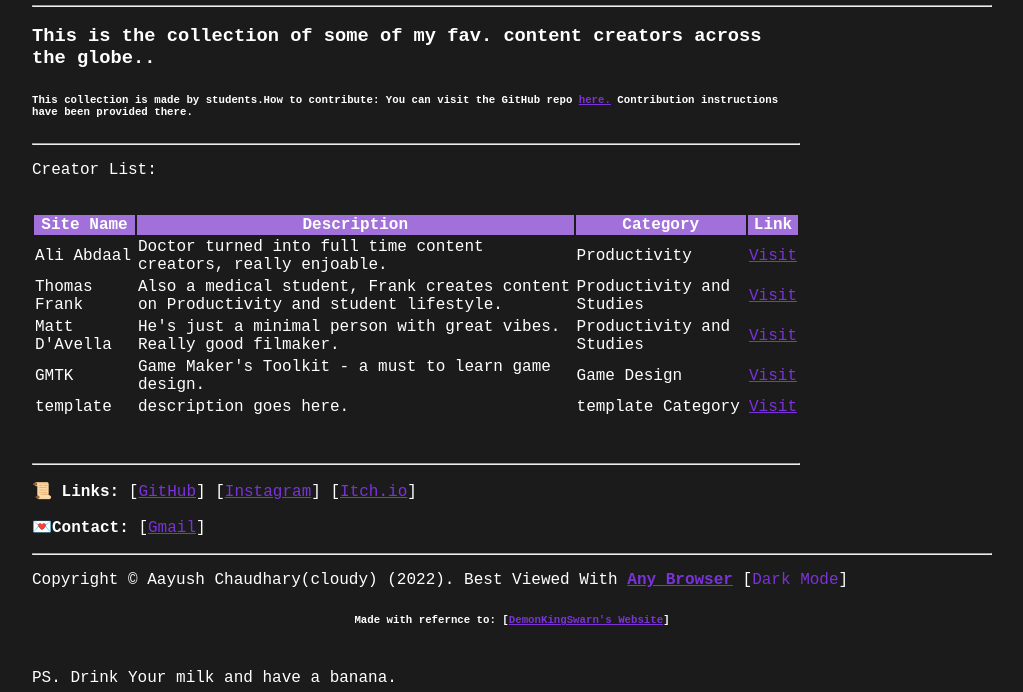
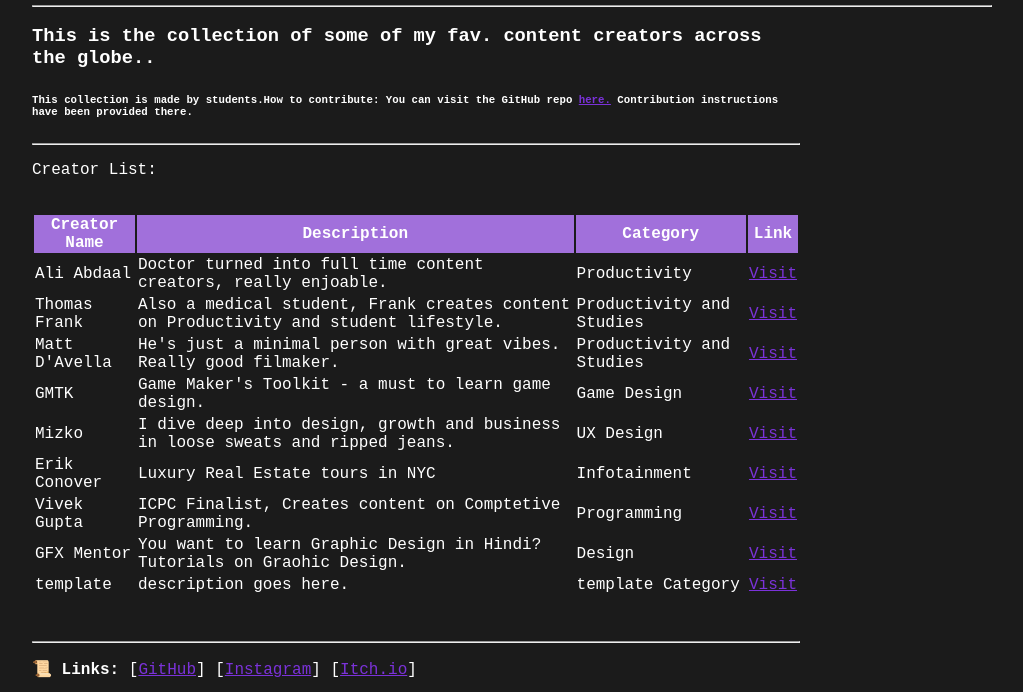
Before and after one commit to gamedevCloudy/content-club, a plain HTML site: page index.html in a window 1280 px wide. Shown: the part 96-788 px from the top of the page, without its empty margins (128-1151 px from the left). Drawn offline with Linux system fonts and the light colour scheme.

Commit message:
Added 4 Creators

```diff
--- a/index.html
+++ b/index.html
@@ -22,7 +22,7 @@
         <p>Creator List: </p>
         <table>
             <tr class="light">
-              <th>Site Name</th>
+              <th>Creator Name</th>
               <th>Description</th>
               <th>Category</th>
               <th>Link</th>
@@ -53,6 +53,30 @@
                 <td>Game Design</td>
                 <td><a href="https://youtube.com/c/MarkBrownGMT" target="_blank">Visit</a></td>
 
+              </tr>
+              <tr>
+                <td>Mizko</td>
+                <td>I dive deep into design, growth and business in loose sweats and ripped jeans.</td>
+                <td>UX Design</td>
+                <td><a href="youtube.com/c/mizko" target="_blank">Visit</a></td>
+              </tr>
+              <tr>
+                <td>Erik Conover</td>
+                <td>Luxury Real Estate tours in NYC</td>
+                <td>Infotainment</td>
+                <td><a href="https://www.youtube.com/c/erikconover" target="_blank">Visit</a></td>
+              </tr>
+              <tr>
+                <td>Vivek Gupta</td>
+                <td>ICPC Finalist, Creates content on Comptetive Programming.</td>
+                <td>Programming</td>
+                <td><a href="https://www.youtube.com/channel/UC_xBkUq2z-rbp2mbZal-0cw" target="_blank">Visit</a></td>
+              </tr>
+              <tr>
+                <td>GFX Mentor</td>
+                <td>You want to learn Graphic Design in Hindi? Tutorials on Graohic Design.</td>
+                <td>Design</td>
+                <td><a href="https://www.youtube.com/c/gfxmentor" target="_blank">Visit</a></td>
               </tr>
               <td>template</td>
               <td>description goes here.</td>
```
